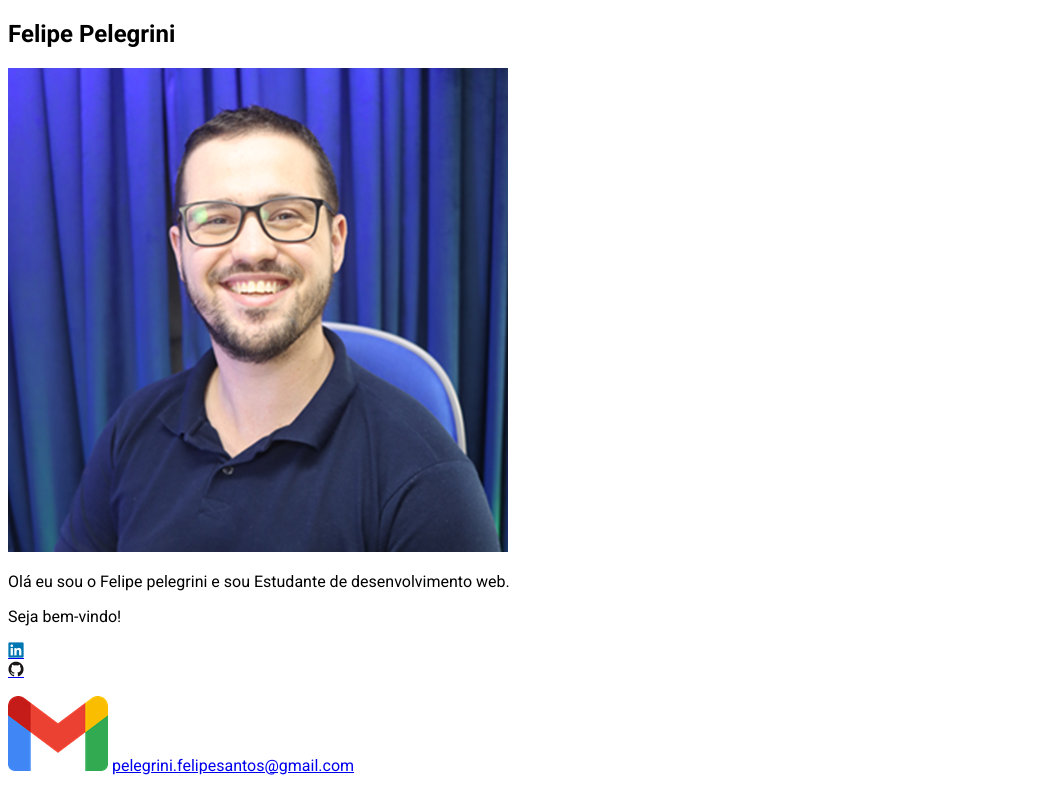
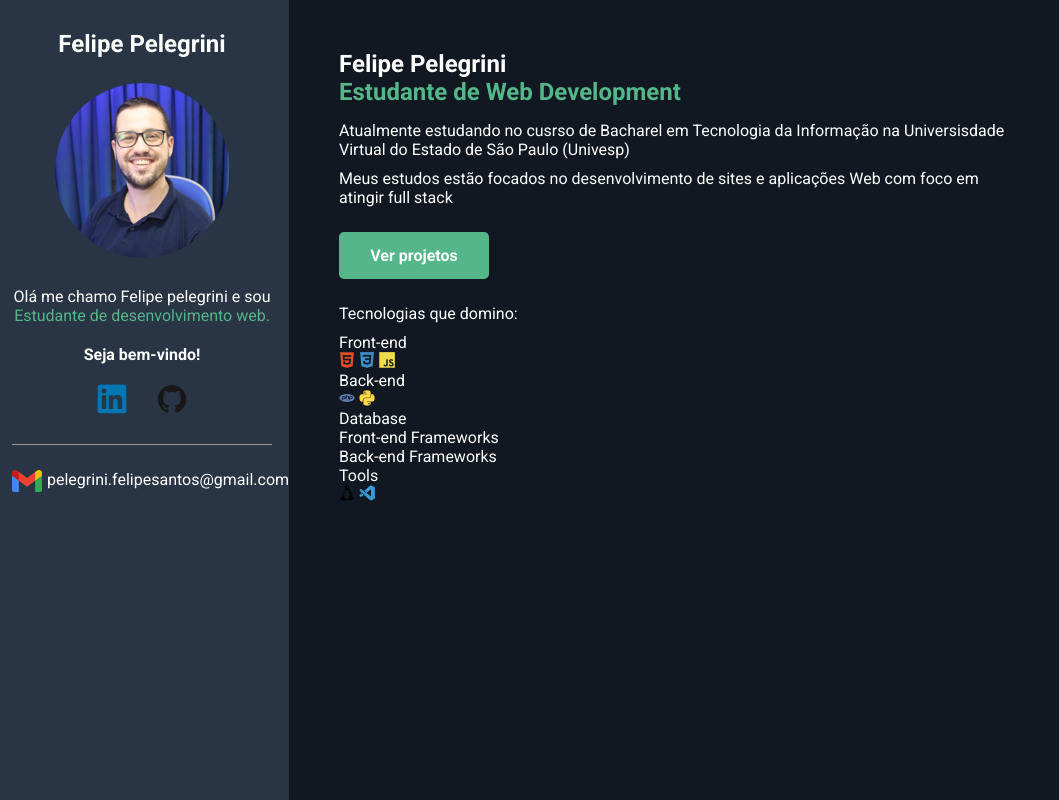
Before and after one commit to felegrine/felipepelegrini.github.io, a PHP site: page / in a window 1280 px wide. Shown: the whole page, without its empty margins (0-1059 px from the left). Run offline with PHP 8.4, Linux system fonts and the light colour scheme.

Commit message:
Versão 1.1 agora com css

```diff
--- a/css/styles.css
+++ b/css/styles.css
@@ -1,8 +1,136 @@
+/* Reset */
 *{
     padding: 0;
+    margin: 0;
     font-family: "Roboto", sans-serif;
+    box-sizing: border-box;
 }
 
-h1{
-    color: red;
+/* Variaveis */
+:root{
+    --main-color: #54B689;
+    --main-text-color: #fff;
+    --border-color: #999;
+    --bio-bg-color: #293544;
+    --bio-border-color: #293544;
+    --about-bg-color: #111821;
 }
+
+/* General */
+.highlight{
+    color: var(--main-color);
+}
+
+/* Container */
+#container{
+    display: flex;
+    flex-direction: row;
+    color: var(--main-text-color);
+}
+
+#bio-container{
+    flex: 1 1 20%;
+    min-height: 100vh;
+    background-color: var(--bio-bg-color);
+    text-align: center;
+    padding: 30px 12px;
+    border-right: 5px solid var(--bio-border-color);
+}
+
+#about-container{
+    flex: 1 1 80%;
+    min-height: 100vh;
+    height: 100%;
+    background-color: var(--about-bg-color);
+    padding: 50px;
+
+}
+
+/* Bio container */
+#bio-container h2{
+    margin-bottom: 25px;
+
+}
+
+#bio-container p{
+    margin-bottom: 20px;
+}
+
+#bio-container #welcome-text{
+    font-weight: bold;
+}
+
+#bio-img{
+    width: 175px;
+    height: 175px;
+    border-radius: 50%;
+    margin-bottom: 25px;
+}
+
+#social-container{
+    display: flex;
+    justify-content: center;
+    list-style: none;
+    border-bottom:  1px solid var(--border-color);
+    margin-bottom: 25px;
+    padding-bottom: 25px;
+
+}
+
+#social-container li{
+    flex: 1 1 0;
+    max-width: 60px;
+}
+
+#social-container li a {
+    color: var(--bio-bg-color);
+    font-size: 30px;
+}
+
+#email-container {
+    display: flex;
+    justify-content: center;
+}
+
+#email-container ion-icon,
+#email-container a{
+    flex: 1 1 0;
+}
+#email-container a {
+    margin-left: 5px;
+    color: var(--main-text-color);
+    text-decoration: none;
+    max-width: 225px;
+}
+
+/* About container */
+#title{
+    font-size: 24px;
+    margin-bottom: 15px;
+    font-weight: bold;
+}
+
+.description{
+    max-width: 75%;
+    margin-bottom: 10px;
+}
+
+#btn-projects{
+    font-weight: bold;
+    font-size: 16px;
+    color: var(--main-text-color);
+    background-color: var(--main-color);
+    border: 2px solid var(--main-color);
+    border-radius: 5px;
+    text-decoration: none;
+    transition: .5s;
+    margin: 25px 0;
+    padding: 12px 10px;
+    width: 150px;
+    text-align: center;
+    display: flex;
+}
+
+#btn-projects span{
+    flex: 1 1 0;
+}
--- a/index.html
+++ b/index.html
@@ -4,31 +4,76 @@
         <meta charset="UTF-8">
         <meta name="viewport" content="width=device-width, initial-scale=1.0">
         <title>Portfolio Felipe Pelegrini</title>
-        <!-- Fontes do google fonts -->
+        <!--Fontes do google fonts -->
         <link href="https://fonts.googleapis.com/css2?family=Roboto:ital,wght@0,100..900;1,100..900&display=swap" rel="stylesheet">
-        <!-- devincon.dev fontes -->
+        <!--Devincon.dev fontes -->
         <link rel="stylesheet" type='text/css' href="https://cdn.jsdelivr.net/gh/devicons/devicon@latest/devicon.min.css" />
-        <!-- Css do projeto-->
+        <!--Css do projeto-->
         <link rel="stylesheet" href="css/styles.css">
+        <!--Icone do cabeçario-->
+        <link rel="shortcut icon" href="img/favicon.png" type="image-scale/x-icon"/>
     </head>
     <body>
         <main id="container">
+            <!--pagina lateral a esquerda com foto contato e redes sociais -->
             <aside id="bio-container">
                 <h2>Felipe Pelegrini</h2>
-                <img src="img/foto portfolio.png" alt="foto de perfil Felipe">
-                <p>Olá eu sou o Felipe pelegrini e sou <span class="highlight"> Estudante de desenvolvimento web. </p>
+                <img id="bio-img" src="img/foto portfolio.png" alt="foto de perfil Felipe">
+                <p>Olá me chamo Felipe pelegrini e sou <span class="highlight"> Estudante de desenvolvimento web. </p>
                 <p id="welcome-text">Seja bem-vindo!</p>
-                <ul> <!-- Icones de redes sociais-->
+                <ul id="social-container"> <!-- Icones de redes sociais-->
                     <li><a href="https://www.linkedin.com/in/felipe-pelegrini-b65698223/" target="_blank"><i class="devicon-linkedin-plain colored"></i></a></li>
                     <li><a href="https://github.com/felegrine" target="_blank"><i class="devicon-github-original colored"></i></i></a></li>
                 </ul>
-                <div id="mail-container">
-                    <img src="img/iconemail.png" alt="">
+                <div id="email-container">
+                    <img id="gmail-img" src="img/iconemail.png" alt="icone do gmail">
                     <a href="mailto:pelegrini.felipesantos@gmail.com">pelegrini.felipesantos@gmail.com</a>
                 </div>
             </aside>
             <section id="about-container">
-
+                <h1 id="name">Felipe Pelegrini</h1>
+                <p id ="title"><span class="highlight">Estudante de Web Development</span></p>
+                <p class="description">Atualmente estudando no cusrso de Bacharel em Tecnologia da Informação na Universisdade Virtual do Estado de São Paulo (Univesp)</p>
+                <p class="description">Meus estudos estão focados no desenvolvimento de sites e aplicações Web com foco em atingir full stack</p>
+                <a href="#" id="btn-projects"><span>Ver projetos</span></a>
+                <p class="description">Tecnologias que domino:</p>
+                <div id="skills-container">
+                    <div class="skills-box">
+                        <p class="skills-title"></p>
+                        <p class="skills-box">Front-end</p>
+                        <i class="devicon-html5-plain colored"></i>
+                        <i class="devicon-css3-plain colored"></i>
+                        <i class="devicon-javascript-plain colored"></i>
+                    </div>
+                    <div class="skills-box">
+                        <p class="skills-title"></p>
+                        <p class="skills-box">Back-end</p>
+                        <i class="devicon-php-plain colored"></i>
+                        <i class="devicon-python-plain colored"></i>
+                    </div>
+                    <div class="skills-box">
+                        <p class="skills-title"></p>
+                        <p class="skills-box">Database</p>
+                        <!-- <i class="devicon-mysql-plain colored"></i>                         -->
+                    </div>
+                    <div class="skills-box">
+                        <p class="skills-title"></p>
+                        <p class="skills-box">Front-end Frameworks</p>
+                        <!-- <i class="devicon-vuejs-plain colored"></i>                         -->
+                    </div>
+                    <div class="skills-box">
+                        <p class="skills-title"></p>
+                        <p class="skills-box">Back-end Frameworks</p>
+                        <!-- <i class="devicon-laravel-plain colored"></i>                         -->
+                    </div>
+                    <div class="skills-box">
+                        <p class="skills-title"></p>
+                        <p class="skills-box">Tools</p>
+                        <i class="devicon-linux-plain colored"></i>
+                        <i class="devicon-vscode-plain colored"></i>
+                        <i class="devicon-windows11-original-wordmark colored"></i>
+                    </div>
+                </div>
             </section>
         </main>
 
```
Also changed, not shown: img/iconemail.png, img/share icon.png (added).
